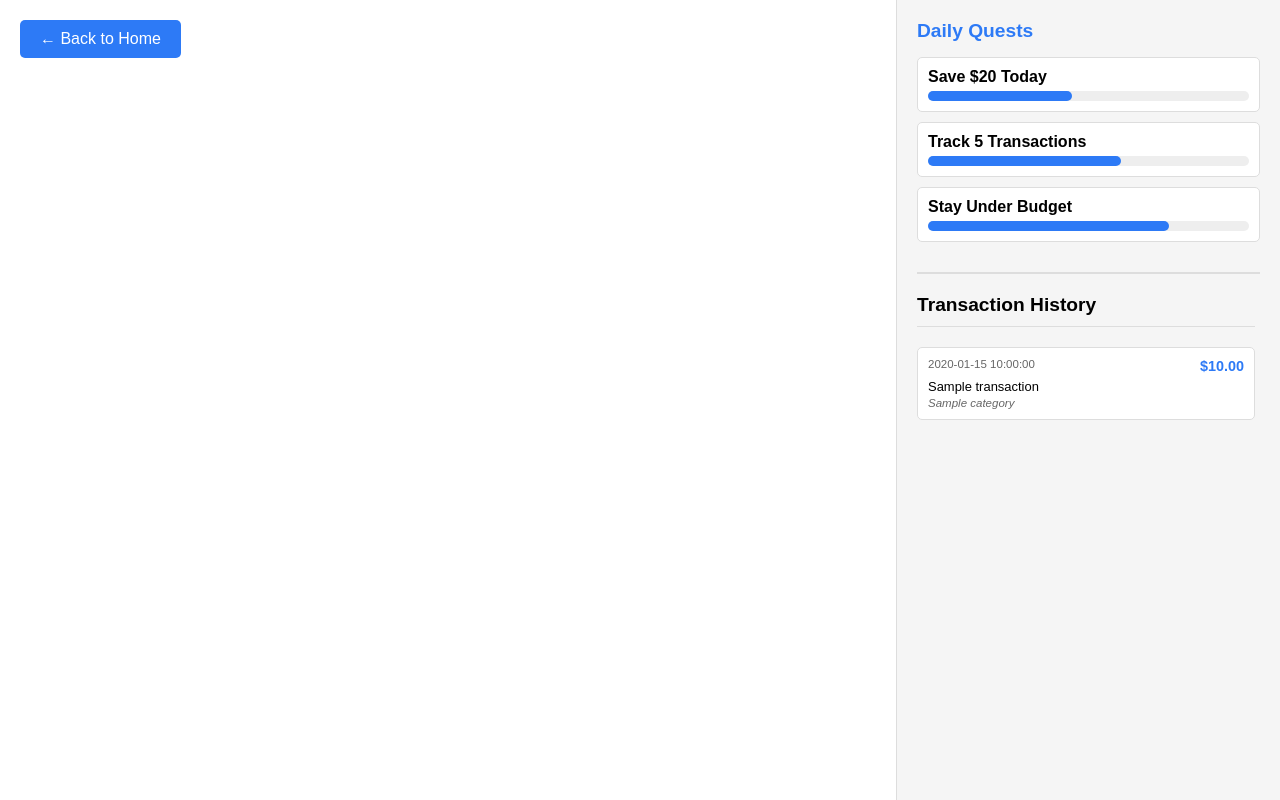
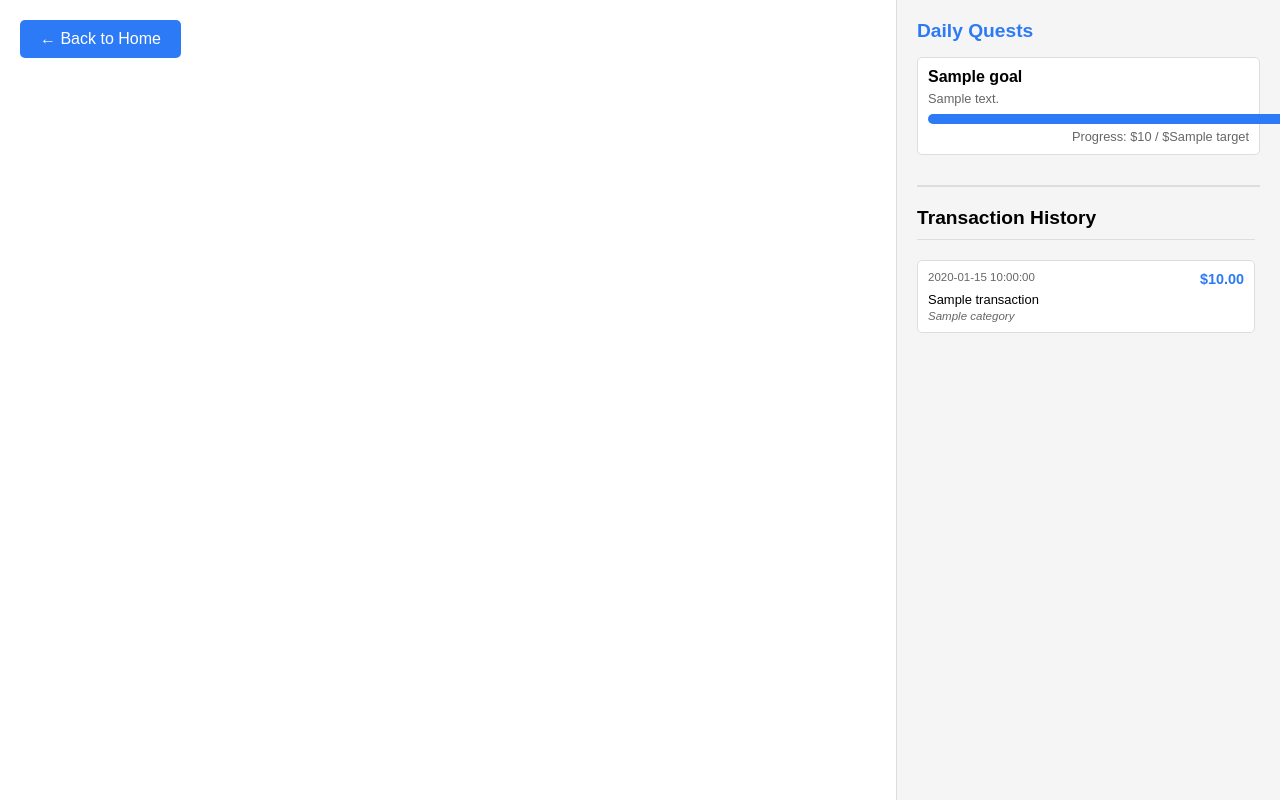
Before and after one commit to maulikagr/FinanceApp, a Flask app: template templates/transactions.html in a window 1280 px wide. Run offline with Flask 2, Linux system fonts and the light colour scheme; the template is opened without the code that fills it: most values are stand-ins (such as "Sample title", 1, 10 or a date in 2020).

Commit message:
ai incorporation

```diff
--- a/app.py
+++ b/app.py
@@ -5,11 +5,17 @@
 from datetime import datetime, timedelta, date
 import sqlite3
 from werkzeug.security import generate_password_hash, check_password_hash
+import google.generativeai as genai
+import json
 
 app = Flask(__name__)
 app.secret_key = os.urandom(24)  # Required for session management
 plaid_link = PlaidLinkSetup()
 plaid_client = PlaidClient()
+
+# Configure Gemini
+genai.configure(api_key='AIzaSyAZgjfdVJ2N3L0ET5u9DcNgZq4f2_klKQI')
+model = genai.GenerativeModel('gemini-1.5-pro')
 
 # Initialize database
 def init_db():
@@ -23,6 +29,103 @@
     conn.close()
 
 init_db()
+
+def analyze_transactions(transactions):
+    # Convert transactions to a format Gemini can understand
+    transaction_summary = []
+    category_totals = {}
+    category_counts = {}
+
+    # Analyze transaction patterns
+    for t in transactions:
+        category = t['category'][0] if t['category'] else 'Uncategorized'
+        amount = abs(t['amount'])
+
+        # Track category totals and counts
+        category_totals[category] = category_totals.get(category, 0) + amount
+        category_counts[category] = category_counts.get(category, 0) + 1
+
+        transaction_summary.append({
+            'date': str(t['date']),
+            'amount': amount,
+            'category': category,
+            'name': t['name']
+        })
+
+    # Calculate averages and identify top categories
+    top_categories = sorted(category_totals.items(), key=lambda x: x[1], reverse=True)[:3]
+    avg_spending = {cat: total/count for cat, (total, count) in zip(category_totals.keys(), zip(category_totals.values(), category_counts.values()))}
+
+    # Create detailed prompt for Gemini
+    prompt = f"""Based on this transaction history, create 3 specific daily quests:
+
+Transaction Summary:
+{json.dumps(transaction_summary)}
+
+Spending Analysis:
+Top Categories: {json.dumps(dict(top_categories))}
+Average Spending by Category: {json.dumps(avg_spending)}
+
+Please create quests that:
+1. Target the highest spending categories
+2. Suggest specific, actionable changes
+3. Include measurable targets
+4. Focus on building better habits
+
+Example format (based on actual spending patterns):
+{{
+    "goals": [
+        {{
+            "title": "Reduce {top_categories[0][0]} spending by 20%",
+            "target": {int(top_categories[0][1] * 0.2)},
+            "progress": 0,
+            "description": "Based on your frequent {top_categories[0][0]} expenses, try to reduce today's spending in this category"
+        }},
+        {{
+            "title": "Track all {top_categories[1][0]} transactions",
+            "target": {category_counts.get(top_categories[1][0], 0)},
+            "progress": 0,
+            "description": "Monitor your {top_categories[1][0]} spending to identify savings opportunities"
+        }},
+        {{
+            "title": "Save on {top_categories[2][0]}",
+            "target": {int(top_categories[2][1] * 0.15)},
+            "progress": 0,
+            "description": "Find ways to reduce {top_categories[2][0]} expenses by making small changes"
+        }}
+    ]
+}}
+
+Please provide the quests in this exact JSON format, using the actual spending patterns from the data above.
+"""
+
+    # Get response from Gemini
+    response = model.generate_content(prompt)
+    try:
+        goals = json.loads(response.text)
+        return goals['goals']
+    except:
+        # Fallback goals based on actual transaction data
+        return [
+            {
+                "title": f"Reduce {top_categories[0][0]} spending",
+                "target": int(top_categories[0][1] * 0.2),
+                "progress": 0,
+                "description": f"Based on your frequent {top_categories[0][0]} expenses, try to reduce today's spending"
+            },
+            {
+                "title": f"Track {top_categories[1][0]} transactions",
+                "target": category_counts.get(top_categories[1][0], 0),
+                "progress": 0,
+                "description": f"Monitor your {top_categories[1][0]} spending patterns"
+            },
+            {
+                "title": f"Save on {top_categories[2][0]}",
+                "target": int(top_categories[2][1] * 0.15),
+                "progress": 0,
+                "description": f"Find ways to reduce {top_categories[2][0]} expenses"
+            }
+        ]
 
 @app.route('/')
 def index():
@@ -104,10 +207,14 @@
     start_date = end_date - timedelta(days=30)
     transactions = plaid_client.get_transactions(access_token, start_date, end_date)
 
-    transactiondatabase = open("transactiondatabase.txt", "w")
-    transactiondatabase.write(str(transactions))
+    # Write transactions to file
+    with open("transactiondatabase.txt", "w") as f:
+        f.write(str(transactions))
 
-    return render_template('transactions.html', transactions=transactions)
+    # Generate personalized goals
+    goals = analyze_transactions(transactions)
+
+    return render_template('transactions.html', transactions=transactions, goals=goals)
 
 if __name__ == '__main__':
     app.run(debug=True)
--- a/templates/transactions.html
+++ b/templates/transactions.html
@@ -47,6 +47,11 @@
         .quest-title {
             font-weight: bold;
             margin-bottom: 5px;
+        }
+        .quest-description {
+            font-size: 0.8em;
+            color: #666;
+            margin-bottom: 8px;
         }
         .quest-progress {
             background-color: #eee;
@@ -125,6 +130,12 @@
             font-style: italic;
             margin-top: 20px;
         }
+        .quest-details {
+            font-size: 0.8em;
+            color: #666;
+            margin-top: 5px;
+            text-align: right;
+        }
     </style>
 </head>
 <body>
@@ -133,24 +144,18 @@
     <div class="right-panel">
         <div class="daily-quests">
             <h1>Daily Quests</h1>
+            {% for goal in goals %}
             <div class="quest">
-                <div class="quest-title">Save $20 Today</div>
+                <div class="quest-title">{{ goal.title }}</div>
+                <div class="quest-description">{{ goal.description }}</div>
                 <div class="quest-progress">
-                    <div class="progress-bar" style="width: 45%"></div>
+                    <div class="progress-bar" data-progress="{{ (goal.progress / goal.target * 100)|round }}"></div>
+                </div>
+                <div class="quest-details">
+                    Progress: ${{ goal.progress }} / ${{ goal.target }}
                 </div>
             </div>
-            <div class="quest">
-                <div class="quest-title">Track 5 Transactions</div>
-                <div class="quest-progress">
-                    <div class="progress-bar" style="width: 60%"></div>
-                </div>
-            </div>
-            <div class="quest">
-                <div class="quest-title">Stay Under Budget</div>
-                <div class="quest-progress">
-                    <div class="progress-bar" style="width: 75%"></div>
-                </div>
-            </div>
+            {% endfor %}
         </div>
 
         <div class="transaction-container">
@@ -174,5 +179,13 @@
             {% endif %}
         </div>
     </div>
+
+    <script>
+    document.addEventListener('DOMContentLoaded', function() {
+        document.querySelectorAll('.progress-bar').forEach(bar => {
+            bar.style.width = bar.dataset.progress + '%';
+        });
+    });
+    </script>
 </body>
 </html>
```
Also changed, not shown: transactiondatabase.txt (+32 -32 lines).
